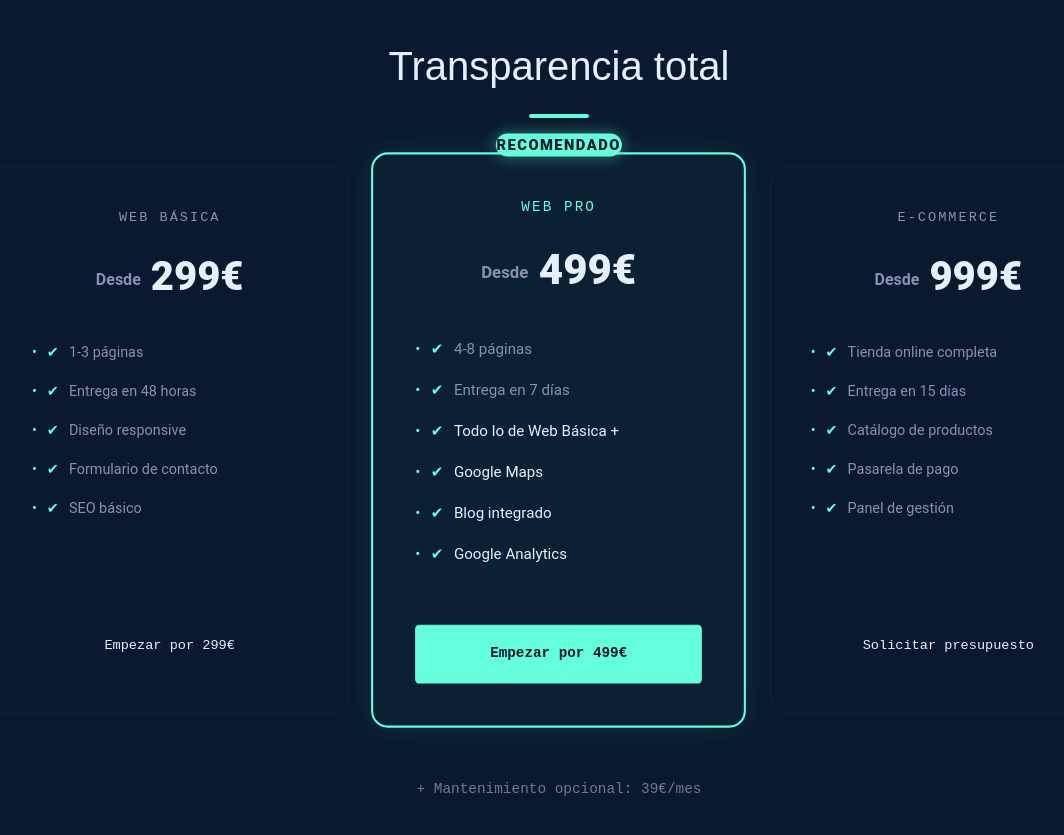
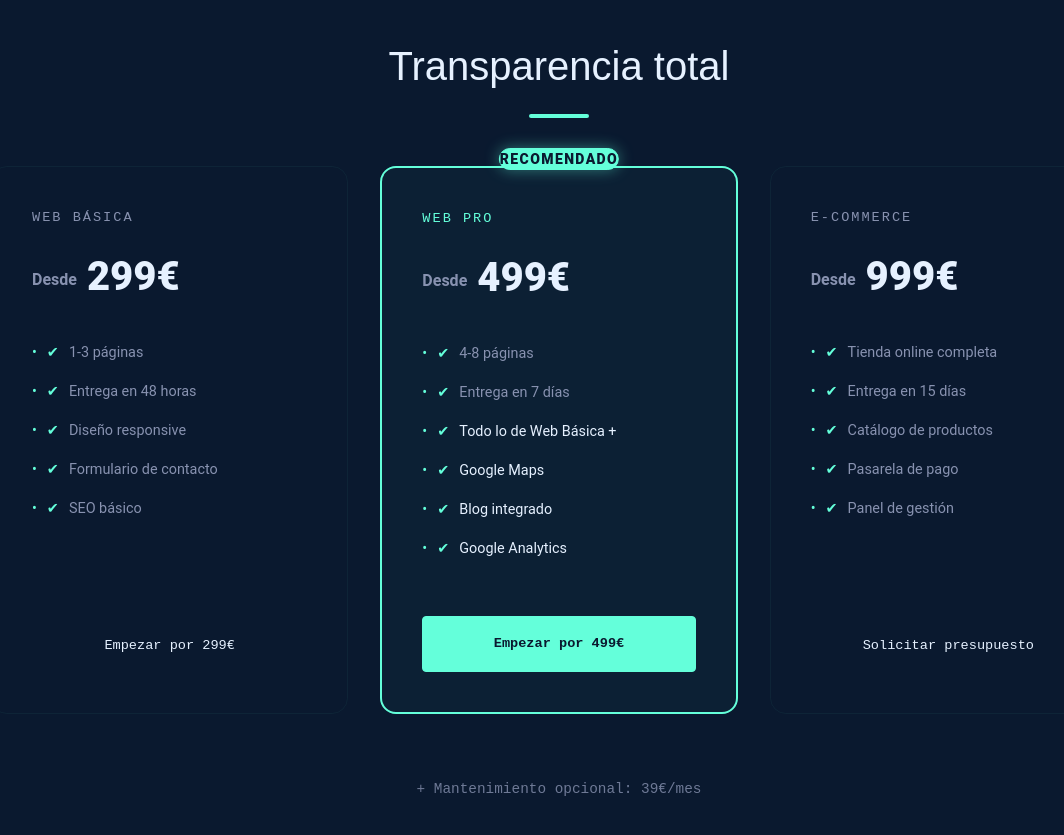
Before and after one commit to markusx5622/mc-websolutions-v2, a Next.js app: page / in a window 1280 px wide. Shown: the part 7400-8235 px from the top of the page, without its empty margins (81-1145 px from the left). Built offline with nearby package versions, Linux system fonts and the light colour scheme.

Commit message:
style: refactorizar y añadir interactividad premium a los precios

```diff
--- a/src/app/(marketing)/page.tsx
+++ b/src/app/(marketing)/page.tsx
@@ -965,54 +965,83 @@ export default function Home() {
           </h2>
 
           <div className="grid grid-cols-1 md:grid-cols-3 gap-8 items-stretch">
-            {/* CARD 1: WEB BÁSICA */}
-            <div className="pricing-card" style={{ background: 'var(--bg-card)', padding: '2.5rem', borderRadius: '16px', border: '1px solid rgba(100, 255, 218, 0.05)', display: 'flex', flexDirection: 'column' }}>
-              <h3 className="mono-text" style={{ fontSize: '0.85rem', color: 'var(--text-muted)', marginBottom: '1rem', letterSpacing: '2px' }}>WEB BÁSICA</h3>
+            {[
+              {
+                id: 'basic',
+                name: 'WEB BÁSICA',
+                price: '299€',
+                features: ['1-3 páginas', 'Entrega en 48 horas', 'Diseño responsive', 'Formulario de contacto', 'SEO básico'],
+                cta: 'Empezar por 299€',
+                recommended: false,
+                btnClass: 'btn-outline'
+              },
+              {
+                id: 'pro',
+                name: 'WEB PRO',
+                price: '499€',
+                features: ['4-8 páginas', 'Entrega en 7 días', 'Todo lo de Web Básica +', 'Google Maps', 'Blog integrado', 'Google Analytics'],
+                cta: 'Empezar por 499€',
+                recommended: true,
+                btnClass: 'btn-solid'
+              },
+              {
+                id: 'ecommerce',
+                name: 'E-COMMERCE',
+                price: '999€',
+                features: ['Tienda online completa', 'Entrega en 15 días', 'Catálogo de productos', 'Pasarela de pago', 'Panel de gestión'],
+                cta: 'Solicitar presupuesto',
+                recommended: false,
+                btnClass: 'btn-outline'
+              }
+            ].map((pack) => (
+              <motion.div
+                key={pack.id}
+                initial={{ opacity: 0, y: 20 }}
+                whileInView={{ opacity: 1, y: 0 }}
+                whileHover={{
+                  y: -10,
+                  scale: pack.recommended ? 1.07 : 1.03,
+                  borderColor: 'var(--accent)',
+                  boxShadow: '0 20px 40px -15px rgba(100, 255, 218, 0.15)'
+                }}
+                viewport={{ once: true }}
+                transition={{ duration: 0.4 }}
+                style={{
+                  background: pack.recommended ? 'rgba(100, 255, 218, 0.03)' : 'var(--bg-card)',
+                  padding: '2.5rem',
+                  borderRadius: '16px',
+                  border: pack.recommended ? '2px solid var(--accent)' : '1px solid rgba(100, 255, 218, 0.05)',
+                  display: 'flex',
+                  flexDirection: 'column',
+                  position: 'relative',
+                  transform: pack.recommended ? 'scale(1.05)' : 'none',
+                  zIndex: pack.recommended ? 10 : 1,
+                  cursor: 'default'
+                }}
+              >
+                {pack.recommended && (
+                  <div className="absolute -top-5 left-1/2 transform -translate-x-1/2 bg-[#64ffda] text-[#0a192f] px-6 py-1.5 rounded-full text-sm font-extrabold uppercase tracking-widest shadow-[0_0_15px_rgba(100,255,218,0.4)] border border-[#64ffda]">
+                    Recomendado
+                  </div>
+                )}
+                <h3 className="mono-text" style={{ fontSize: '0.85rem', color: pack.recommended ? 'var(--accent)' : 'var(--text-muted)', marginBottom: '1rem', letterSpacing: '2px' }}>
+                  {pack.name}
+                </h3>
                 <div className="price-value" style={{ fontSize: '2.5rem', fontWeight: 800, color: 'var(--text-main)', marginBottom: '2rem' }}>
-                <span style={{ fontSize: '1rem', verticalAlign: 'middle', fontWeight: 600, color: 'var(--text-muted)' }}>Desde</span> 299€
+                  <span style={{ fontSize: '1rem', verticalAlign: 'middle', fontWeight: 600, color: 'var(--text-muted)' }}>Desde</span> {pack.price}
                 </div>
                 <ul className="pricing-features" style={{ flex: 1, marginBottom: '2.5rem', listStyle: 'none', padding: 0 }}>
-                {['1-3 páginas', 'Entrega en 48 horas', 'Diseño responsive', 'Formulario de contacto', 'SEO básico'].map((feature, i) => (
-                  <li key={feature} style={{ display: 'flex', alignItems: 'center', gap: '10px', marginBottom: '1rem', fontSize: '0.9rem', color: 'var(--text-muted)' }}>
+                  {pack.features.map((feature, i) => (
+                    <li key={feature} style={{ display: 'flex', alignItems: 'center', gap: '10px', marginBottom: '1rem', fontSize: '0.9rem', color: (pack.recommended && i > 1) ? 'var(--text-main)' : 'var(--text-muted)' }}>
                       <span style={{ color: 'var(--accent)' }}>✔</span> {feature}
                     </li>
                   ))}
                 </ul>
-              <Link href="/briefing" className="btn btn-outline" style={{ textAlign: 'center', width: '100%', fontSize: '0.85rem' }}>Empezar por 299€</Link>
-            </div>
-
-            {/* CARD 2: WEB PRO (HIGHLIGHTED) */}
-            <div className="pricing-card" style={{ background: 'rgba(100, 255, 218, 0.03)', padding: '2.5rem', borderRadius: '16px', border: '2px solid var(--accent)', boxShadow: '0 0 30px rgba(100, 255, 218, 0.1)', position: 'relative', transform: 'scale(1.05)', display: 'flex', flexDirection: 'column', zIndex: 10 }}>
-              <div className="absolute -top-5 left-1/2 transform -translate-x-1/2 bg-[#64ffda] text-[#0a192f] px-6 py-1.5 rounded-full text-sm font-extrabold uppercase tracking-widest shadow-[0_0_15px_rgba(100,255,218,0.4)] border border-[#64ffda]">Recomendado</div>
-              <h3 className="mono-text" style={{ fontSize: '0.85rem', color: 'var(--accent)', marginBottom: '1rem', letterSpacing: '2px' }}>WEB PRO</h3>
-              <div className="price-value" style={{ fontSize: '2.5rem', fontWeight: 800, color: 'var(--text-main)', marginBottom: '2rem' }}>
-                <span style={{ fontSize: '1rem', verticalAlign: 'middle', fontWeight: 600, color: 'var(--text-muted)' }}>Desde</span> 499€
-              </div>
-              <ul className="pricing-features" style={{ flex: 1, marginBottom: '2.5rem', listStyle: 'none', padding: 0 }}>
-                {['4-8 páginas', 'Entrega en 7 días', 'Todo lo de Web Básica +', 'Google Maps', 'Blog integrado', 'Google Analytics'].map((feature, i) => (
-                  <li key={feature} style={{ display: 'flex', alignItems: 'center', gap: '10px', marginBottom: '1rem', fontSize: '0.9rem', color: i > 1 ? 'var(--text-main)' : 'var(--text-muted)' }}>
-                    <span style={{ color: 'var(--accent)' }}>✔</span> {feature}
-                  </li>
+                <Link href="/briefing" className={`btn ${pack.btnClass}`} style={{ textAlign: 'center', width: '100%', fontSize: '0.85rem' }}>
+                  {pack.cta}
+                </Link>
+              </motion.div>
             ))}
-              </ul>
-              <Link href="/briefing" className="btn btn-solid" style={{ textAlign: 'center', width: '100%', fontSize: '0.85rem' }}>Empezar por 499€</Link>
-            </div>
-
-            {/* CARD 3: E-COMMERCE */}
-            <div className="pricing-card" style={{ background: 'var(--bg-card)', padding: '2.5rem', borderRadius: '16px', border: '1px solid rgba(100, 255, 218, 0.05)', display: 'flex', flexDirection: 'column' }}>
-              <h3 className="mono-text" style={{ fontSize: '0.85rem', color: 'var(--text-muted)', marginBottom: '1rem', letterSpacing: '2px' }}>E-COMMERCE</h3>
-              <div className="price-value" style={{ fontSize: '2.5rem', fontWeight: 800, color: 'var(--text-main)', marginBottom: '2rem' }}>
-                <span style={{ fontSize: '1rem', verticalAlign: 'middle', fontWeight: 600, color: 'var(--text-muted)' }}>Desde</span> 999€
-              </div>
-              <ul className="pricing-features" style={{ flex: 1, marginBottom: '2.5rem', listStyle: 'none', padding: 0 }}>
-                {['Tienda online completa', 'Entrega en 15 días', 'Catálogo de productos', 'Pasarela de pago', 'Panel de gestión'].map((feature, i) => (
-                  <li key={feature} style={{ display: 'flex', alignItems: 'center', gap: '10px', marginBottom: '1rem', fontSize: '0.9rem', color: 'var(--text-muted)' }}>
-                    <span style={{ color: 'var(--accent)' }}>✔</span> {feature}
-                  </li>
-                ))}
-              </ul>
-              <Link href="/briefing" className="btn btn-outline" style={{ textAlign: 'center', width: '100%', fontSize: '0.85rem' }}>Solicitar presupuesto</Link>
-            </div>
           </div>
 
           <div style={{ textAlign: "center", marginTop: "4rem" }}>
```
Lines whose indentation alone changed are shown as unchanged.
